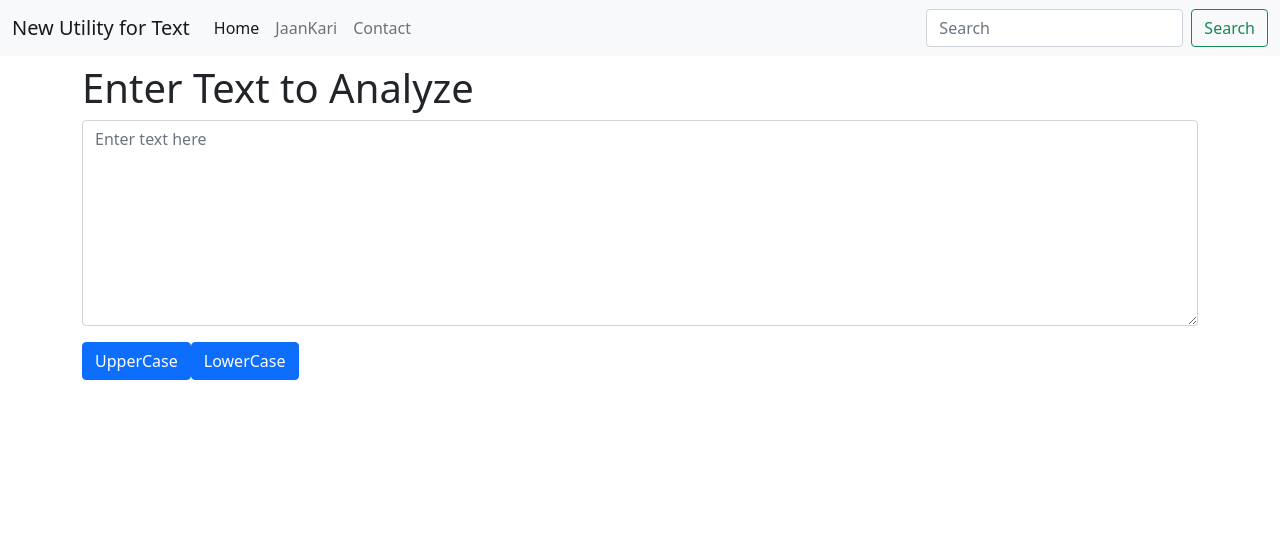
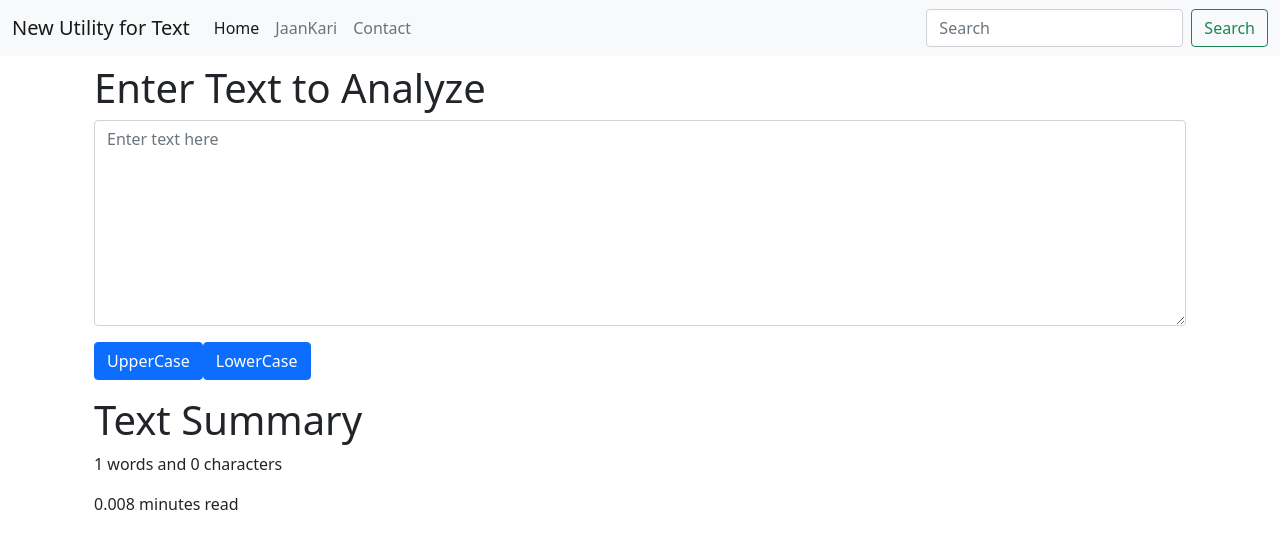
Before and after one commit to priyansu-nayak/Text-Utility, a React (Create React App) app: page / in a window 1280 px wide. Shown: the top 548 px of the page. Built offline with nearby package versions, Linux system fonts and the light colour scheme.

Commit message:
Updated TextForm

```diff
--- a/src/components/TextForm.js
+++ b/src/components/TextForm.js
@@ -38,35 +38,44 @@ export default function TextForm(props) {
 
 // Video #8
 
-import React,{ useState } from 'react'
+import React, { useState } from 'react'
 
 
 export default function TextForm(props) {
-    const [text,setText] = useState('');
+    const [text, setText] = useState('');
 
-    const handleOnChange =(event)=>{
+    const handleOnChange = (event) => {
         console.log("handleOnChange clicked!");
         setText(event.target.value);
+        console.log(text.split(" "));
     }
 
-    const handleUpClick = ()=>{
+    const handleUpClick = () => {
         console.log("UpperCase clicked!");
         setText(text.toUpperCase());
     }
 
-    const handleLoClick =()=>{
+    const handleLoClick = () => {
         console.log("lowercase clicked!");
         setText(text.toLowerCase());
     }
 
     return (
         <>
-            <h1>{props.heading}</h1>
-            <div className="mb-3">
-                <textarea className="form-control" id="myBox" rows="8" placeholder='Enter text here' onChange={handleOnChange} value={text} ></textarea>
+            <div className="container">
+                <h1>{props.heading}</h1>
+                <div className="mb-3">
+                    <textarea className="form-control" id="myBox" rows="8" placeholder='Enter text here' onChange={handleOnChange} value={text} ></textarea>
+                </div>
+                <button className="btn btn-primary" onClick={handleUpClick}>UpperCase</button>
+                <button className="btn btn-primary" onClick={handleLoClick}>LowerCase</button>
             </div>
-            <button className="btn btn-primary" onClick={handleUpClick}>UpperCase</button>
-            <button className="btn btn-primary" onClick={handleLoClick}>LowerCase</button>
+
+            <div className="container my-3">
+                <h1>Text Summary</h1>
+                <p>{text.split(" ").length} words and {text.length} characters</p>
+                <p>{0.008 * text.split(" ").length } minutes read</p>
+            </div>
         </>
     );
 }
```
